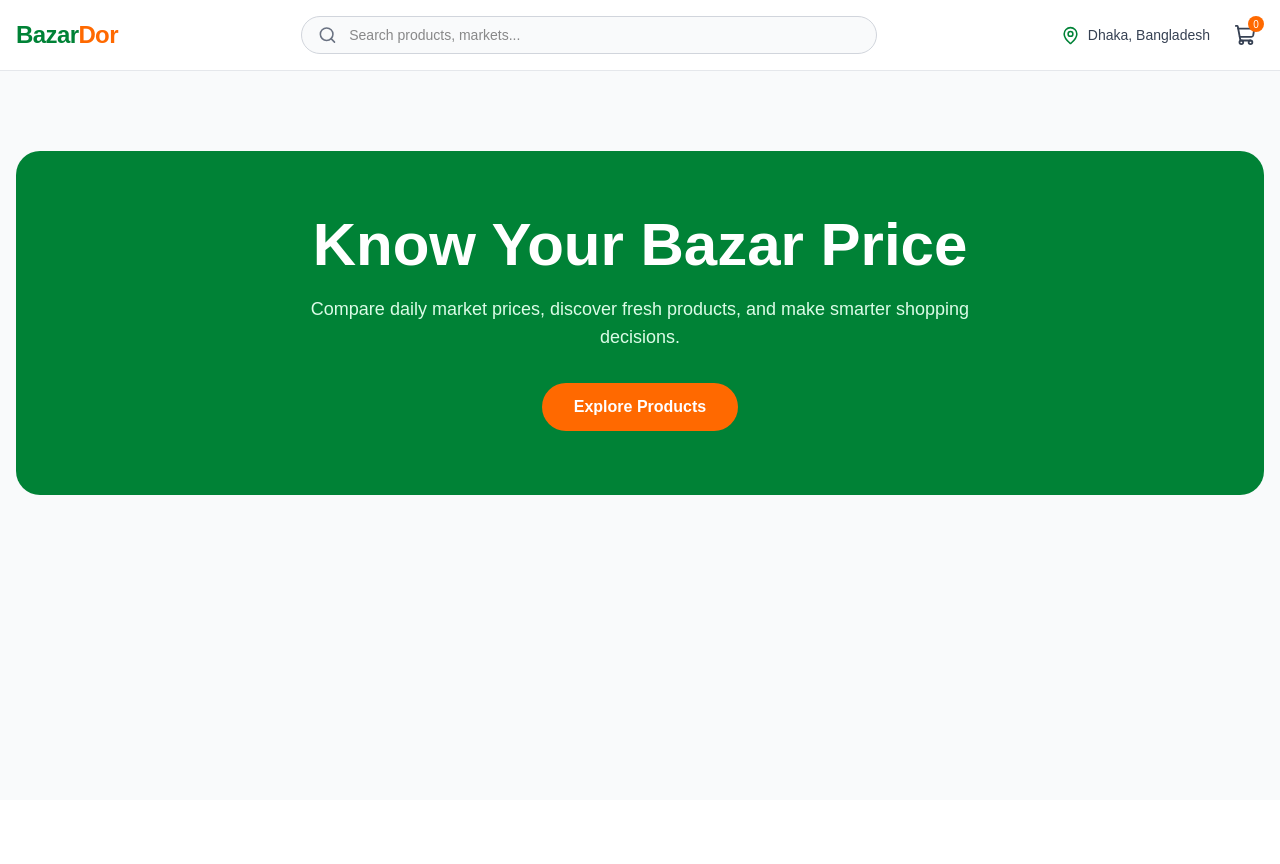
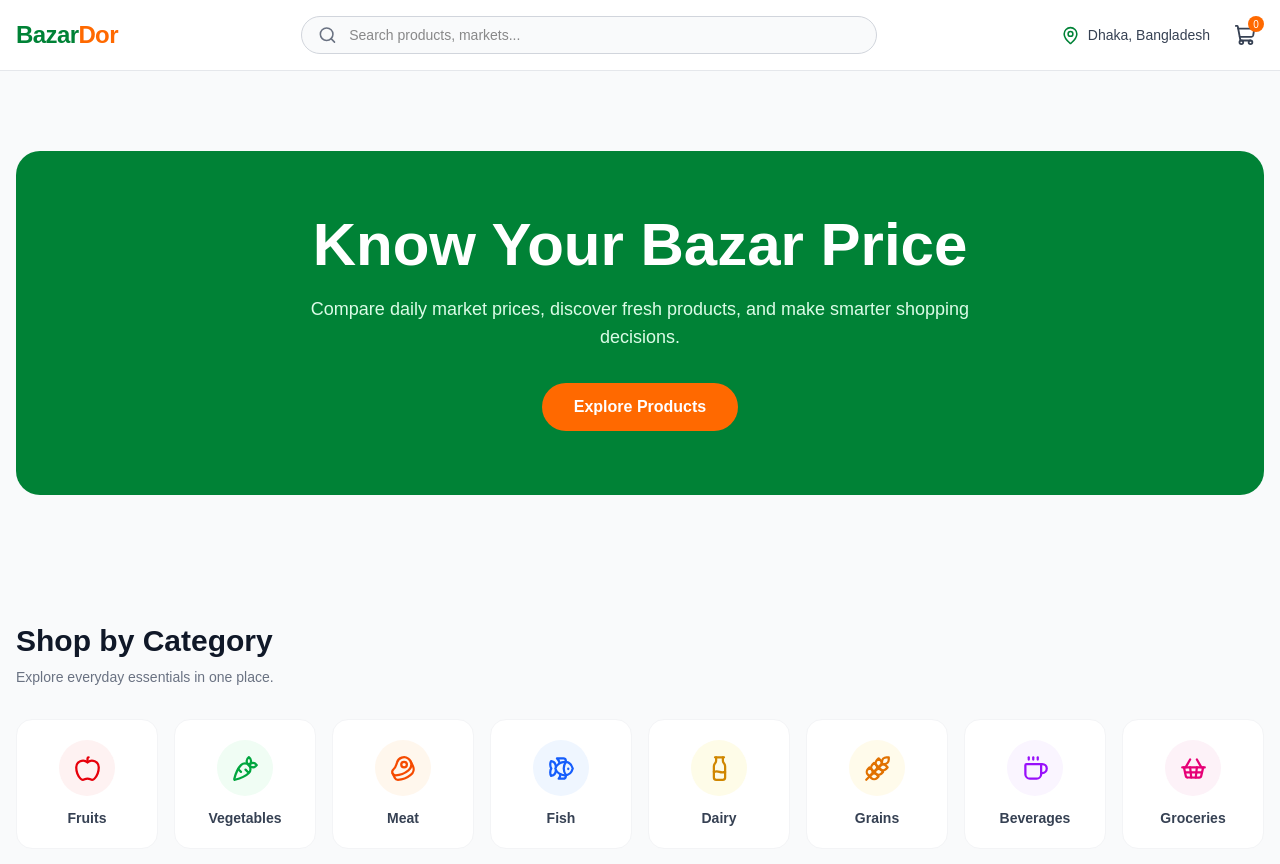
Before and after one commit to saifulsagor2/bazar-dor, a Next.js app: page / in a window 1280 px wide. Shown: the top 864 px of the page. Before the commit the page ends 800 px from the top, so only its background shows below. Built offline with nearby package versions, Linux system fonts and the light colour scheme.

Commit message:
feat: add grocery product category section

```diff
--- a/src/app/page.tsx
+++ b/src/app/page.tsx
@@ -1,5 +1,6 @@
 
 import Navbar from "@/components/layout/Navbar";
+import CategorySection from "@/components/home/CategorySection";
 
 export default function Home() {
   return (
@@ -22,6 +23,8 @@ export default function Home() {
           </button>
         </div>
       </section>
+
+      <CategorySection />
     </main>
   );
 }
--- a/src/components/home/CategorySection.tsx
+++ b/src/components/home/CategorySection.tsx
@@ -0,0 +1,62 @@
+
+import {
+  Apple,
+  Beef,
+  Fish,
+  Milk,
+  Wheat,
+  Carrot,
+  Coffee,
+  ShoppingBasket,
+} from "lucide-react";
+
+const categories = [
+  { name: "Fruits", icon: Apple, color: "bg-red-50 text-red-600" },
+  { name: "Vegetables", icon: Carrot, color: "bg-green-50 text-green-600" },
+  { name: "Meat", icon: Beef, color: "bg-orange-50 text-orange-600" },
+  { name: "Fish", icon: Fish, color: "bg-blue-50 text-blue-600" },
+  { name: "Dairy", icon: Milk, color: "bg-yellow-50 text-yellow-600" },
+  { name: "Grains", icon: Wheat, color: "bg-amber-50 text-amber-600" },
+  { name: "Beverages", icon: Coffee, color: "bg-purple-50 text-purple-600" },
+  { name: "Groceries", icon: ShoppingBasket, color: "bg-pink-50 text-pink-600" },
+];
+
+export default function CategorySection() {
+  return (
+    <section className="mx-auto max-w-7xl px-4 py-12">
+      <div className="mb-8 flex items-center justify-between">
+        <div>
+          <h2 className="text-2xl font-bold text-gray-900 md:text-3xl">
+            Shop by Category
+          </h2>
+          <p className="mt-2 text-sm text-gray-500">
+            Explore everyday essentials in one place.
+          </p>
+        </div>
+      </div>
+
+      <div className="grid grid-cols-2 gap-4 sm:grid-cols-4 lg:grid-cols-8">
+        {categories.map((category) => {
+          const Icon = category.icon;
+
+          return (
+            <button
+              key={category.name}
+              className="group flex flex-col items-center gap-3 rounded-2xl border border-gray-100 bg-white p-5 transition hover:-translate-y-1 hover:border-green-200 hover:shadow-md"
+            >
+              <div
+                className={`flex h-14 w-14 items-center justify-center rounded-full ${category.color}`}
+              >
+                <Icon size={27} />
+              </div>
+
+              <span className="text-sm font-semibold text-gray-700 group-hover:text-green-700">
+                {category.name}
+              </span>
+            </button>
+          );
+        })}
+      </div>
+    </section>
+  );
+}
```
